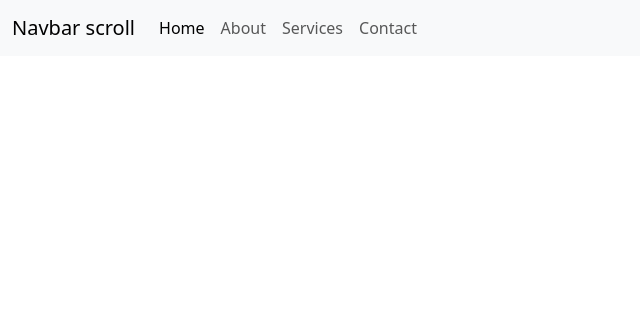
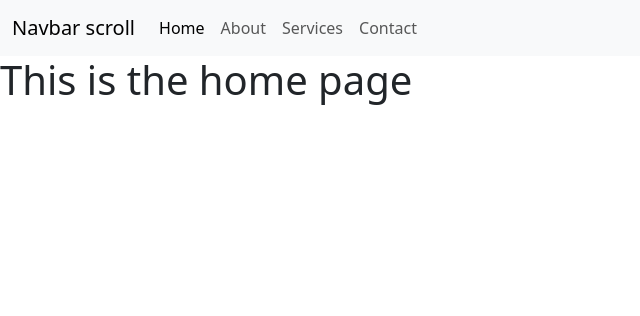
Before and after one commit to adixyaxo/Learning-Flask, a Flask app: page / in a window 1280 px wide. Shown: the top 316 px of the page, without its empty margins (0-640 px from the left). Run offline with Flask 3, Linux system fonts and the light colour scheme.

Commit message:
learned using render template

```diff
--- a/introduction/main.py
+++ b/introduction/main.py
@@ -21,5 +21,4 @@ def about():
     return render_template("about.html")
 
 
-
 app.run(debug = True)
--- a/introduction/templates/about.html
+++ b/introduction/templates/about.html
@@ -38,6 +38,7 @@
             </div>
         </div>
     </nav>
+    <h1>This is the about page</h1>
 
 </body>
 
--- a/introduction/templates/contact.html
+++ b/introduction/templates/contact.html
@@ -38,7 +38,7 @@
             </div>
         </div>
     </nav>
-
+    <h1>This is the contact page</h1>
 </body>
 
 </html>
--- a/introduction/templates/index.html
+++ b/introduction/templates/index.html
@@ -4,7 +4,7 @@
 <head>
     <meta charset="utf-8">
     <meta name="viewport" content="width=device-width, initial-scale=1">
-    <title>Bootstrap demo</title>
+    <title>Page</title>
     <link href="https://cdn.jsdelivr.net/npm/bootstrap@5.3.8/dist/css/bootstrap.min.css" rel="stylesheet"
         integrity="sha384-sRIl4kxILFvY47J16cr9ZwB07vP4J8+LH7qKQnuqkuIAvNWLzeN8tE5YBujZqJLB" crossorigin="anonymous">
 </head>
@@ -38,7 +38,7 @@
             </div>
         </div>
     </nav>
-
+    <h1>This is the home page</h1>
 </body>
 
 </html>
--- a/introduction/templates/services.html
+++ b/introduction/templates/services.html
@@ -38,6 +38,7 @@
             </div>
         </div>
     </nav>
+    <h1>This is the services page</h1>
 
 </body>
 
```
